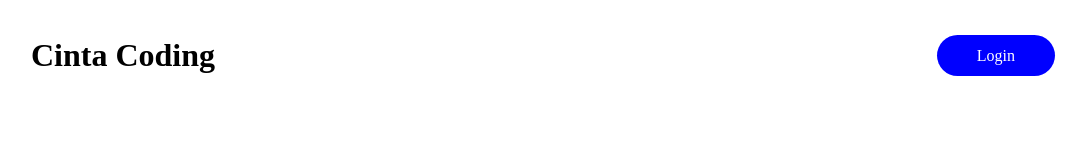
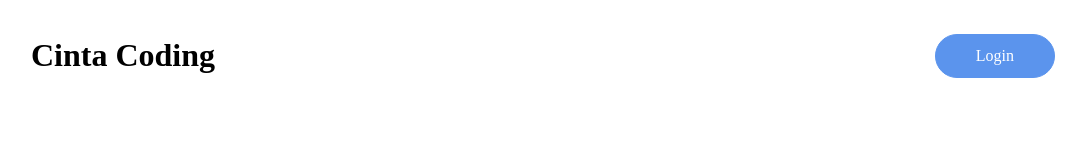
Before and after one commit to abishalih/testsatukode, an Angular app in the folder test-case/: page / in a window 1280 px wide. Shown: the top 160 px of the page, without its empty margins (97-1183 px from the left). Built offline with nearby package versions, Linux system fonts and the light colour scheme.

Commit message:
feature: add login button and display name if isLogin

```diff
--- a/test-case/src/app/pages/home/home.component.html
+++ b/test-case/src/app/pages/home/home.component.html
@@ -2,12 +2,13 @@
     <header>
         <h1>Cinta Coding</h1>
         <nav>
-            <a href="/login">Login</a>
+            <a class="login" *ngIf="!authPayload.isLogin" href="/login">Login</a>
+            <p *ngIf="authPayload.isLogin">Welcome <a href="/logout">{{authPayload.name}}</a></p>
         </nav>
     </header>
     <main>
         <div class="image-container">
-            <img src="path/to/image.jpg" alt="Image">
+            <img src="https://rovitpm.com/content/images/size/w2000/2022/01/git-workflow.png" alt="Image">
         </div>
     </main>
 </body>
--- a/test-case/src/app/pages/home/home.component.scss
+++ b/test-case/src/app/pages/home/home.component.scss
@@ -7,15 +7,20 @@ header {
     display: flex;
     justify-content: space-between;
     nav {
-        a {
-            background-color: blue;
+        align-items: center;
+        display: flex;
+        gap: 1rem;
+        justify-content: space-between;
+        a.login {
+            border: 1px solid #5b94ed;
+            background-color: #5b94ed;
             border-radius: 1.5rem;
             color: white;
             padding: .75rem 2.5rem;
             text-decoration: none;
-            :hover{
-                background-color: cyan;
-                color: white;
+            &:hover{
+                background-color: white;
+                color: #5b94ed;
             }
         }
     }
--- a/test-case/src/app/pages/home/home.component.ts
+++ b/test-case/src/app/pages/home/home.component.ts
@@ -1,10 +1,34 @@
-import { Component } from '@angular/core';
+import { Component, OnInit } from '@angular/core';
 
 @Component({
   selector: 'app-home',
   templateUrl: './home.component.html',
   styleUrls: ['./home.component.scss']
 })
-export class HomeComponent {
+export class HomeComponent implements OnInit {
+  authPayload = {
+    isLogin: false,
+    name: '',
+    password: '',
+    username: ''
+  };
 
+  constructor() { }
+
+  ngOnInit() {
+    // Retrieve the saved username from localStorage
+    const isLogin = localStorage.getItem('isLogin')==="true"?true:false;
+    const name = localStorage.getItem('name') || "";
+    const password = localStorage.getItem('password') || "";
+    const username = localStorage.getItem('username') || "";
+
+    this.authPayload = {
+      isLogin,
+      name,
+      password,
+      username,
+    }
+    console.log({authPayload:this.authPayload});
+
+  }
 }
```
